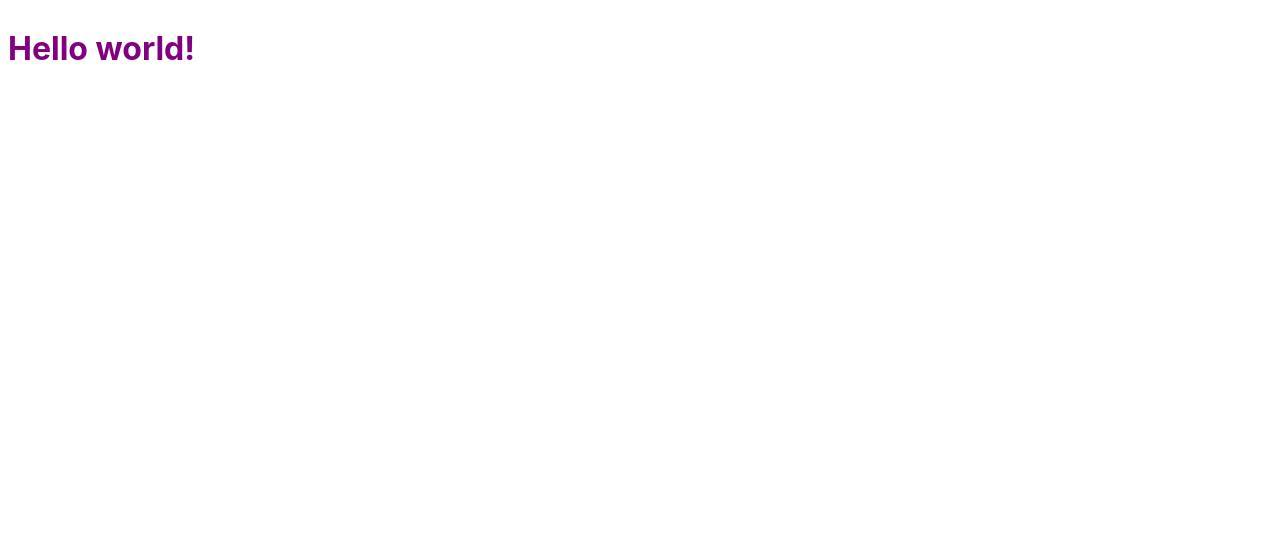
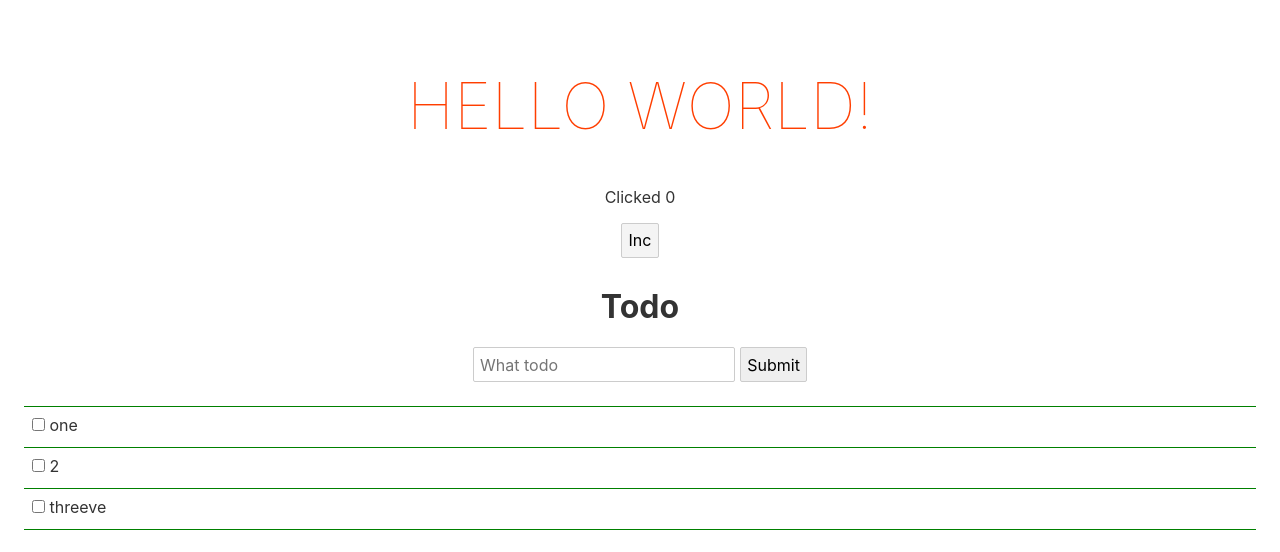
Before and after one commit to emptydiagram/svelte-counter, a Svelte app: page / in a window 1280 px wide. Shown: the top 552 px of the page. Built offline with nearby package versions, Linux system fonts and the light colour scheme.

Commit message:
Impl counter/todo list

```diff
--- a/src/App.svelte
+++ b/src/App.svelte
@@ -1,11 +1,68 @@
 <script>
-	export let name;
+  import TodoList from './TodoList.svelte';
+
+  export let name;
+
+  let count = 0;
+  let items = [
+    { text: 'one', completed: false },
+    { text: '2', completed: false },
+    { text: 'threeve', completed: false }
+  ];
+
+  function handleClick() {
+      count += 1;
+  }
+
+  function handleCreateItem(event) {
+    items = [...items,
+      {text: event.detail.item, completed: false}
+    ];
+  }
+
+  function handleToggleItem(event) {
+    let i = event.detail.index;
+    items[i].completed = !items[i].completed;
+  }
+
+  function handleSaveItem(event) {
+    let i = event.detail.index;
+    items[i].text = event.detail.text;
+  }
 </script>
 
+<main>
+  <div>
+    <h1>Hello {name}!</h1>
+    <p>Clicked {count}</p>
+    <button on:click={handleClick}>Inc</button>
+  </div>
+  <TodoList
+    on:createItem={handleCreateItem}
+    on:toggleItem={handleToggleItem}
+    on:saveItem={handleSaveItem}
+    items={items}
+  />
+</main>
+
 <style>
-	h1 {
-		color: purple;
-	}
+  main {
+    text-align: center;
+    padding: 1em;
+    max-width: 240px;
+    margin: 0 auto;
+  }
+
+  h1 {
+    color: #ff3e00;
+    text-transform: uppercase;
+    font-size: 4em;
+    font-weight: 100;
+  }
+
+  @media (min-width: 640px) {
+    main {
+      max-width: none;
+    }
+  }
 </style>
-
-<h1>Hello {name}!</h1>
--- /dev/null
+++ b/src/TodoList.svelte
@@ -0,0 +1,82 @@
+<script>
+	import { createEventDispatcher } from 'svelte';
+
+  export let items;
+
+	const dispatch = createEventDispatcher();
+
+  let newItemText;
+  let editingItem = null;
+  let editingItemText;
+
+  function triggerSubmit() {
+    dispatch('createItem', {
+      item: newItemText
+    });
+    newItemText = '';
+  }
+
+  function toggleCompletion(i) {
+    dispatch('toggleItem', {
+      index: i
+    });
+  }
+
+  function editItem(i) {
+    editingItem = i;
+    editingItemText = items[i].text;
+  }
+
+  function saveEdit(event) {
+    console.log('saveEdit, editingItem = ', editingItem, event);
+    dispatch('saveItem', {
+      index: editingItem,
+      text: editingItemText,
+    });
+    editingItem = null;
+  }
+
+  function cancelEdit(event) {
+    editingItem = null;
+  }
+</script>
+
+<h1>Todo</h1>
+
+<input bind:value={newItemText} type="text" placeholder="What todo" />
+<input on:click={triggerSubmit} type="submit" value="Submit" />
+
+<ul>
+  {#each items as item, i}
+    <li>
+      <input type="checkbox" checked={item.completed} on:input={() => toggleCompletion(i)} />
+      {#if editingItem !== i}
+        <span on:dblclick={() => editItem(i)}>
+          {#if item.completed}
+            <strike>{item.text}</strike>
+          {:else}
+            {item.text}
+          {/if}
+        </span>
+      {:else}
+        <input type="text" bind:value={editingItemText} />
+        <button on:click={saveEdit}>Save</button>
+        <button on:click={cancelEdit}>Cancel</button>
+      {/if}
+    </li>
+  {/each}
+</ul>
+
+<style>
+ul {
+  text-align: left;
+  list-style-type: none;
+  padding: 0;
+  border-top: 1px solid green;
+}
+
+li {
+  border-bottom: 1px solid green;
+  padding: 0.5em;
+}
+</style>
```
